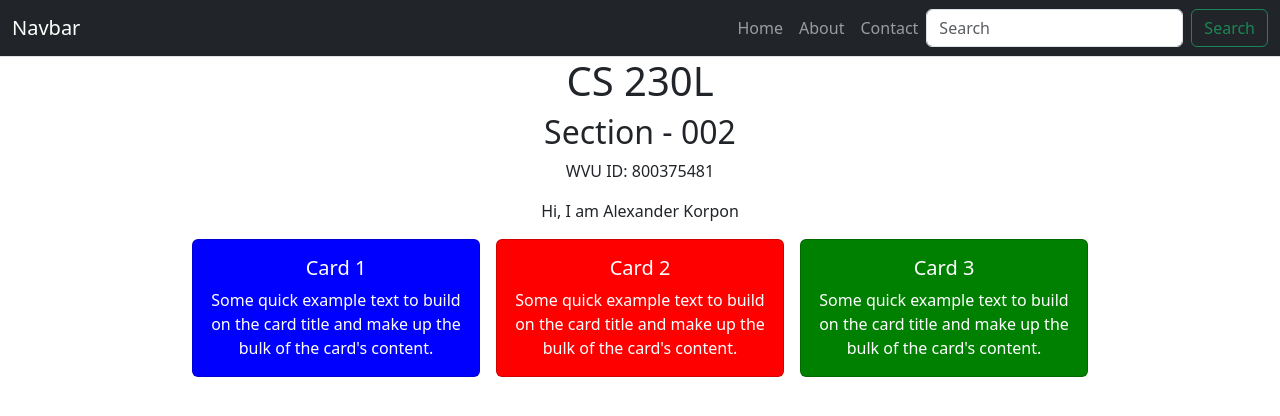
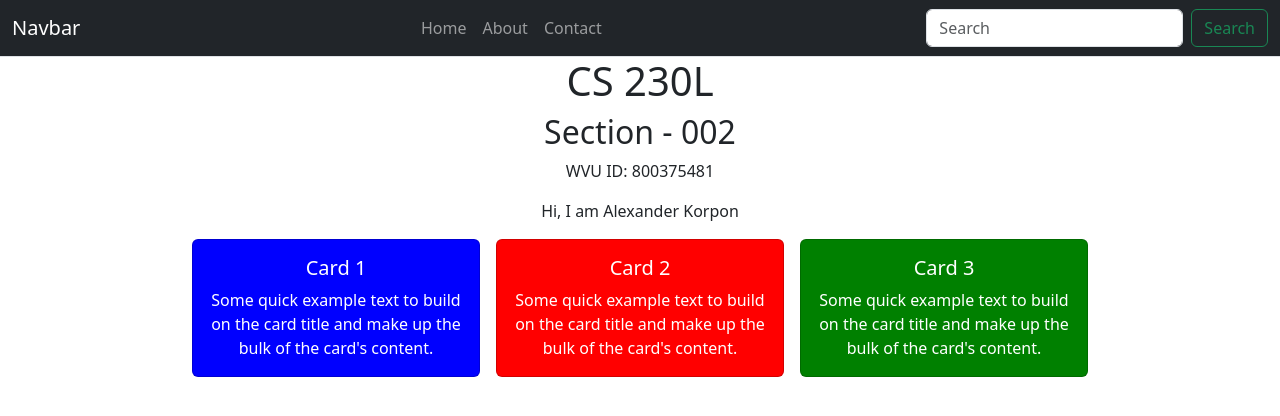
Before and after one commit to Specials35/EmmaAj, a React (Create React App) app: page / in a window 1280 px wide. Shown: the top 416 px of the page. Built offline with nearby package versions, Linux system fonts and the light colour scheme.

Commit message:
Trying to move nav tag more adjusted card content

```diff
--- a/src/Navbar.js
+++ b/src/Navbar.js
@@ -7,7 +7,7 @@ const AppNavbar = () => {
             <Container fluid>
                 <Navbar.Brand>Navbar</Navbar.Brand>
 
-                <Nav className="ms-auto">
+                <Nav className="align-content-md-start">
                     <Nav.Link href="#">Home</Nav.Link>
                     <Nav.Link href="#">About</Nav.Link>
                     <Nav.Link href="#">Contact</Nav.Link>
```
